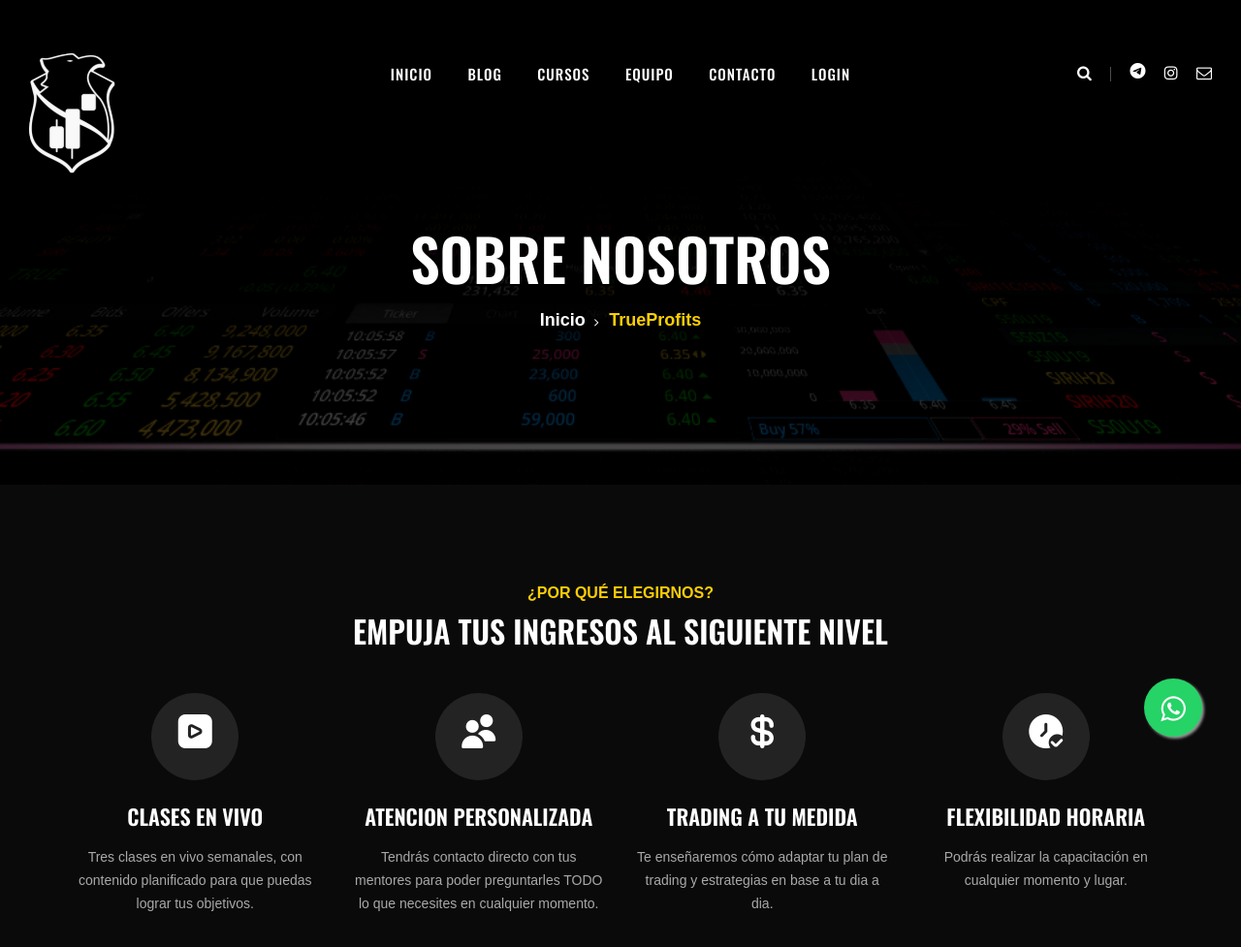
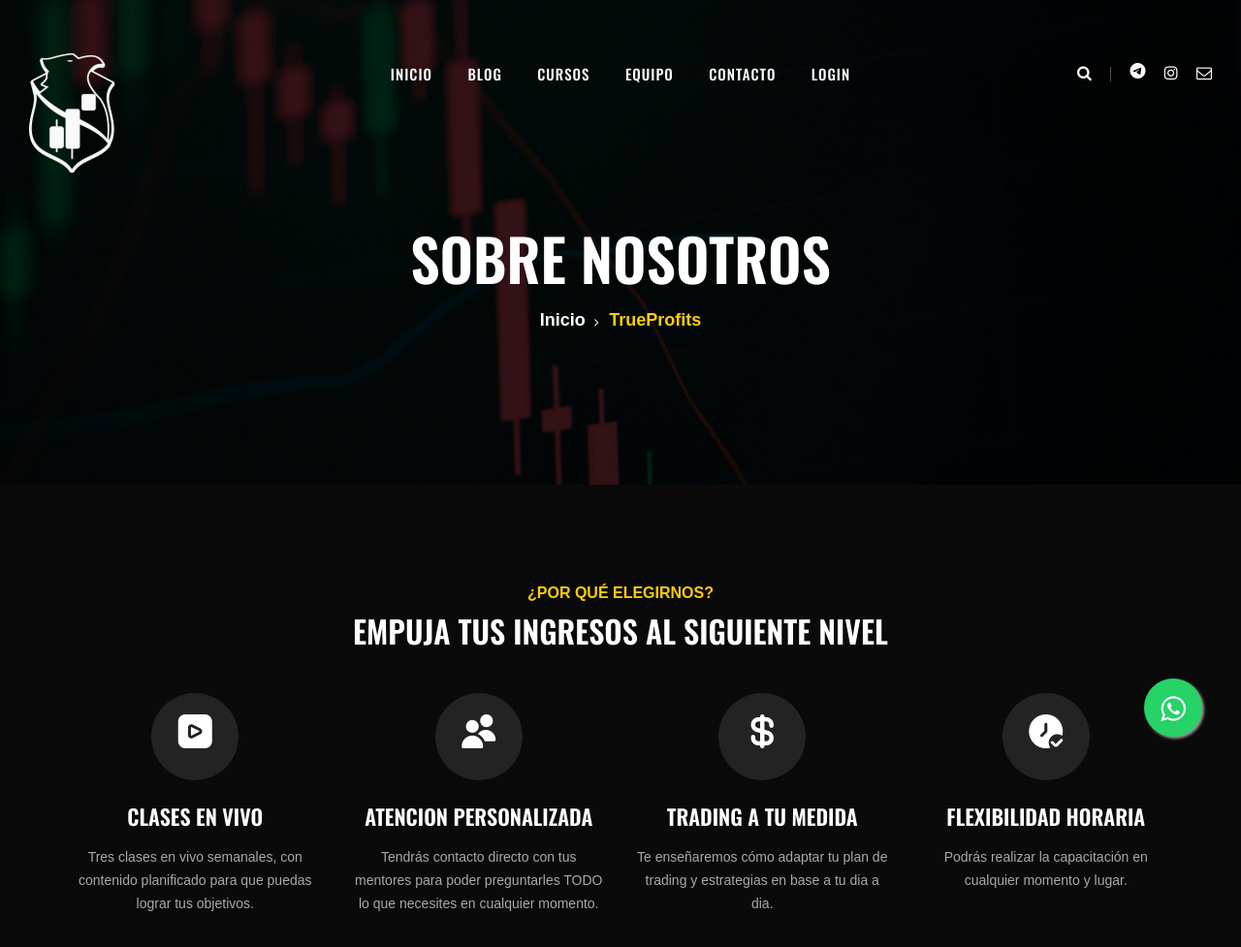
Before and after one commit to mssRobot/online, a plain HTML site: page about-us.html in a window 1280 px wide. Shown: the top 977 px of the page at 97% size. Drawn offline with nearby package versions, Linux system fonts and the light colour scheme; a web font is replaced by a local one.

Commit message:
Update about-us.html

```diff
--- a/about-us.html
+++ b/about-us.html
@@ -111,7 +111,7 @@
 
 
     <!-- Breadcrumb Section Begin -->
-    <section class="breadcrumb-section set-bg" data-setbg="img/breadcrumb-bg.jpg">
+    <section class="breadcrumb-section set-bg" data-setbg="img/breadcrumb-bg1.jpg">
         <div class="container">
             <div class="row">
                 <div class="col-lg-12 text-center">
```
